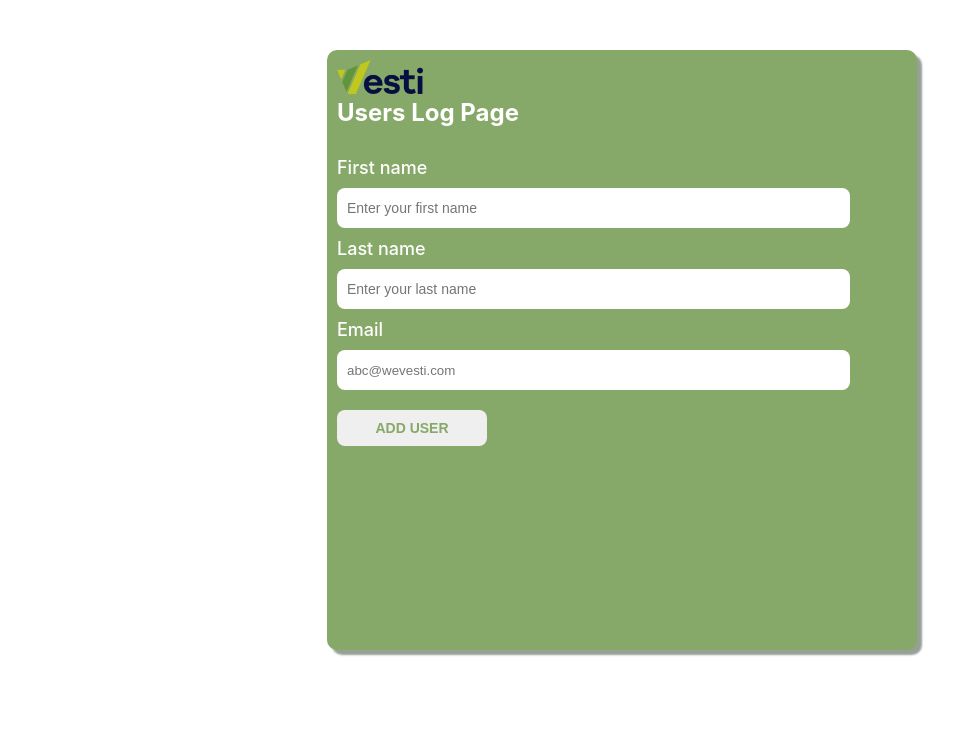
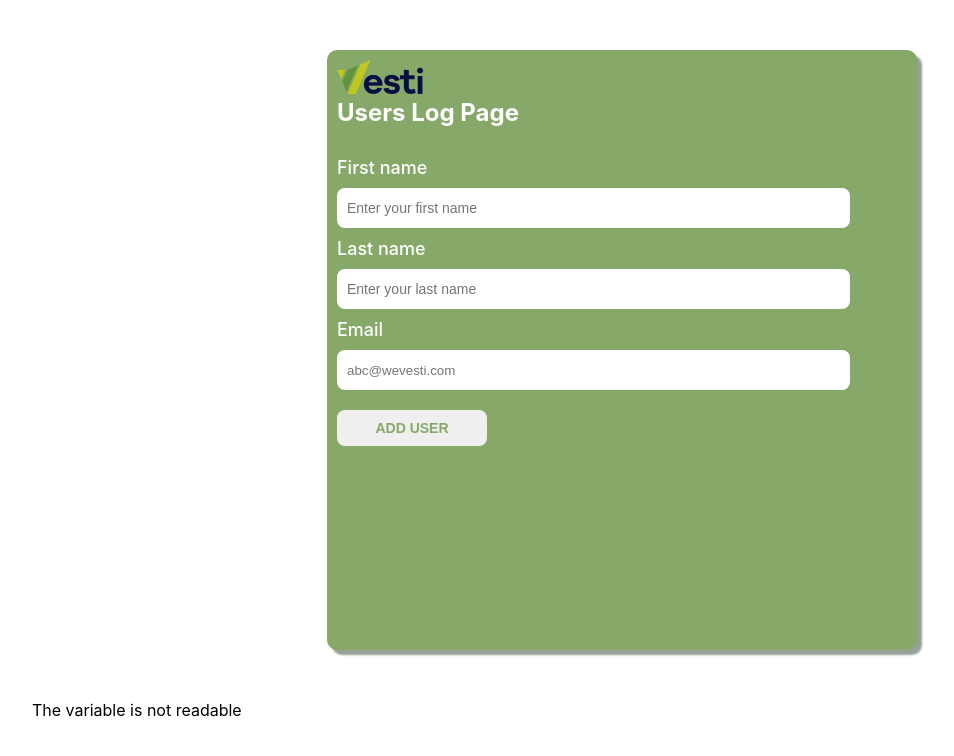
Before and after one commit to spvrroww/reactreprovesti, a React (Create React App) app: page / in a window 1280 px wide. Shown: the top 756 px of the page, without its empty margins (18-972 px from the left). Built offline with nearby package versions, Linux system fonts and the light colour scheme.

Commit message:
added display message

```diff
--- a/src/App.js
+++ b/src/App.js
@@ -4,10 +4,20 @@ function App() {
 
   const random = process.env.REACT_APP_TESTVAR
   console.log(random)
+  let myvalue;
+  if(random == "123456789")
+  {
+    myvalue = "The variable is readable"
+  }
+  else{
+    myvalue = "The variable is not readable"
+  }
   return (
     <>
       <Users />
       <p>{random}</p>
+
+       <p>{myvalue}</p>
 
     </>
   );
```
